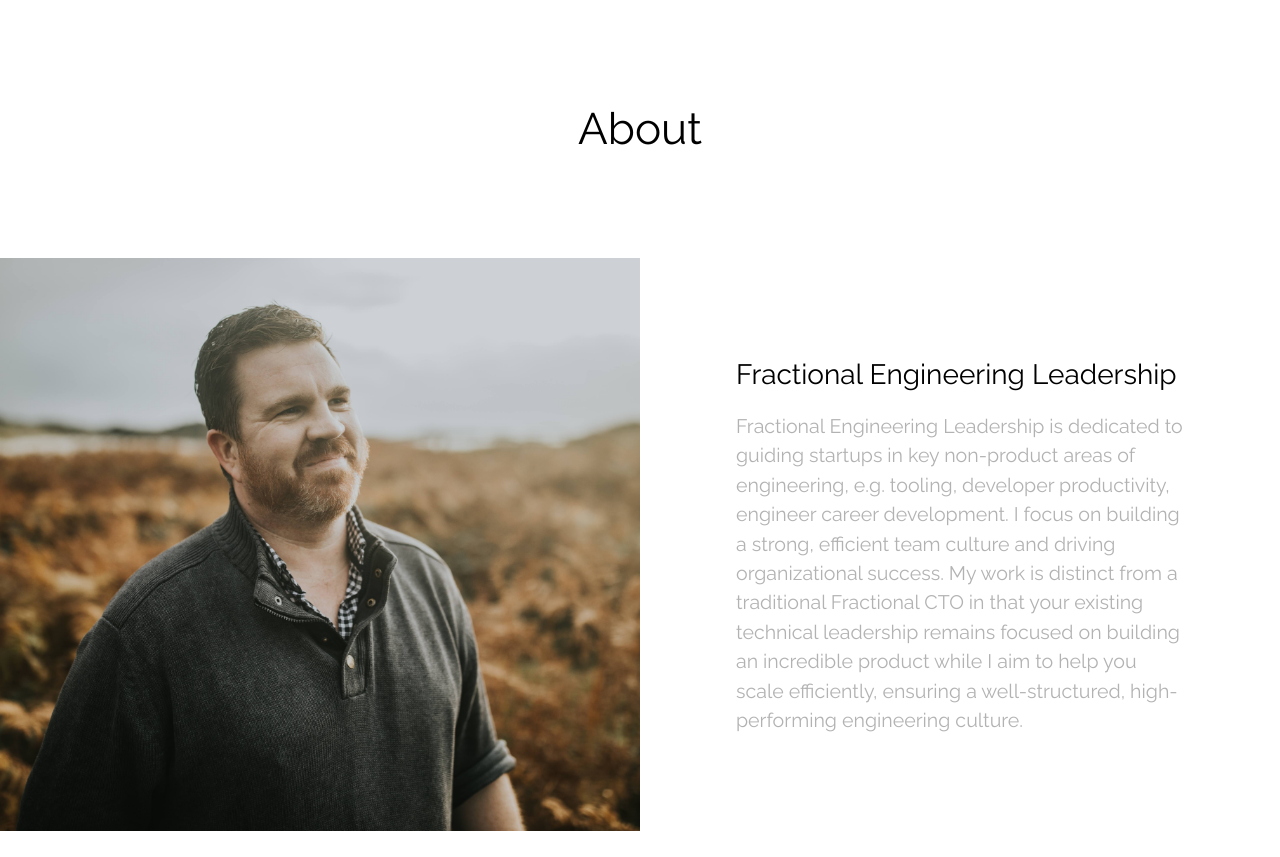
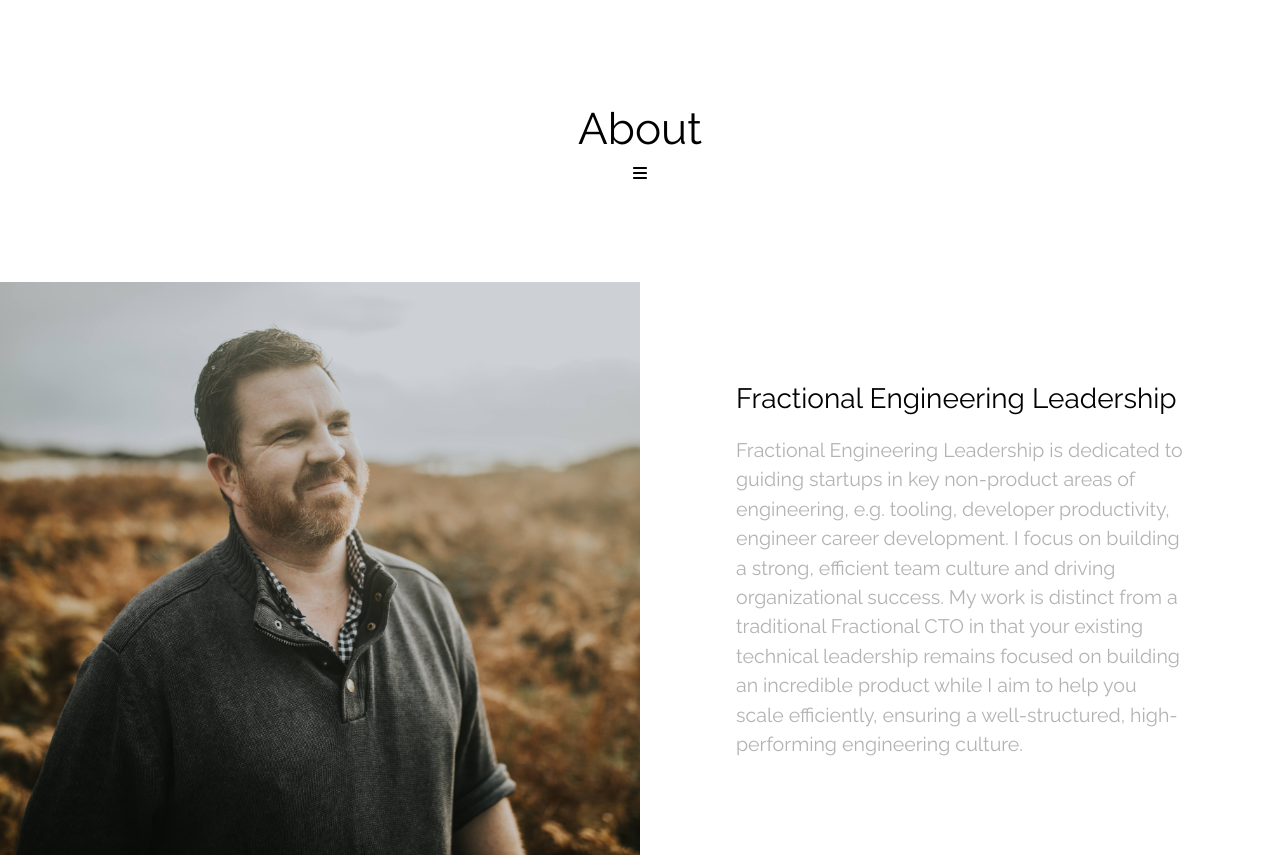
Before and after one commit to baggerspion/baggerspion, a Next.js app: page /about in a window 1280 px wide. Shown: the top 857 px of the page. Built offline with nearby package versions, Linux system fonts and the light colour scheme.

Commit message:
New menu design/position

```diff
--- a/app/about/page.js
+++ b/app/about/page.js
@@ -3,6 +3,7 @@ import Mission from "./components/Mission"
 import Fractional from "./components/Fractional"
 import Paul from "./components/Paul"
 import Pricing from "./components/Pricing"
+import Menu from "../components/Menu"
 
 export const metadata = {
     title: 'Baggerspion: About.',
@@ -26,6 +27,7 @@ export default function About() {
         <main className="flex flex-col">
             <div className='flex flex-col p-[3rem] md:p-[6rem] bg-white items-center'>
                 <h1 className='text-header'>About</h1>
+                <Menu home={false} />
             </div>
             <Fractional />
             <Paul />
--- a/app/blog/page.js
+++ b/app/blog/page.js
@@ -5,6 +5,7 @@ import Image from 'next/image'
 import Link from 'next/link'
 
 import Footer from '../components/Footer'
+import Menu from '../components/Menu'
 
 export const metadata = {
     title: 'Baggerspion: Blog.',
@@ -30,6 +31,7 @@ export default function Blog() {
         <main className='flex flex-col'>
             <div className='flex flex-col p-[3rem] md:p-[6rem] bg-white items-center'>
                 <h2 className='text-header'>Blog</h2>
+                <Menu home={false} />
             </div>
             {posts.map((post, index) => (
                 <div key={index} className='flex flex-col md:even:flex-row md:odd:flex-row-reverse'>
--- a/app/components/Header.js
+++ b/app/components/Header.js
@@ -6,7 +6,7 @@ import Menu from './Menu'
 export default function Header() {
     return (
         <header className="flex flex-col items-center justify-end w-full h-screen bg-[url('/paul.jpg')] bg-cover bg-center bg-overlay bg-blend-overlay bg-fixed">
-            <Menu />
+            <Menu home={true} />
             <h1 className="text-white text-header font-light">Dr. Paul Finlayson Adams</h1>
             <h2 className="text-subheading font-light tracking-[0.025rem]">Fractional Engineering Leadership</h2>
             <span className='text-white text-arrow py-10'><FontAwesomeIcon icon={faCircleDown} /></span>
--- a/app/components/Menu.js
+++ b/app/components/Menu.js
@@ -6,15 +6,29 @@ import { faBars } from "@fortawesome/free-solid-svg-icons"
 import { useState } from "react"
 
 import Link from "next/link"
+import clsx from 'clsx'
 
-export default function Menu() {
+export default function Menu({ home }) {
     const [shown, setShown] = useState(false)
 
+    const menu_classes = clsx({
+        "flex flex-col": true,
+        "items-center text-black": !home,
+        "absolute top-[3rem] right-[3rem] md:top-[6rem] md:right-[6rem] items-end text-white": home,
+    })
+
+    const link_classes = clsx({
+        "flex flex-col space-y-2 pt-4": true,
+        "items-center": !home,
+        "items-end": home,
+    })
+
     return (
-        <menu className="absolute top-[3rem] right-[3rem] md:top-[6rem] md:right-[6rem] flex flex-col items-end">
-            <span className="text-white cursor-pointer"><FontAwesomeIcon icon={faBars} onClick={() => setShown(!shown)} /></span>
+        <menu className={menu_classes}>
+            <span className="cursor-pointer"><FontAwesomeIcon icon={faBars} onClick={() => setShown(!shown)} /></span>
             {shown ?
-                <div className='flex flex-col space-y-2 text-white items-end pt-4'>
+                <div className={link_classes}>
+                    {!home ? <Link href="/"><span>Home</span></Link> : null}
                     <Link href="/about"><span>About</span></Link>
                     <Link href="blog"><span>Blog</span></Link>
                     <Link href="/#session" onClick={() => setShown(!shown)}><span>Introductory Meeting</span></Link>
```
